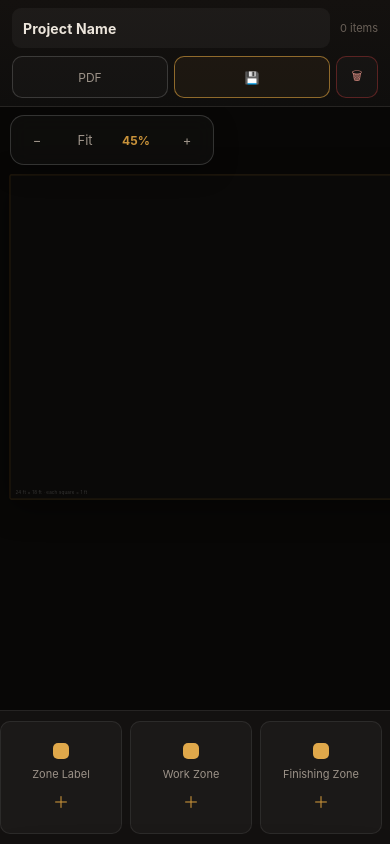
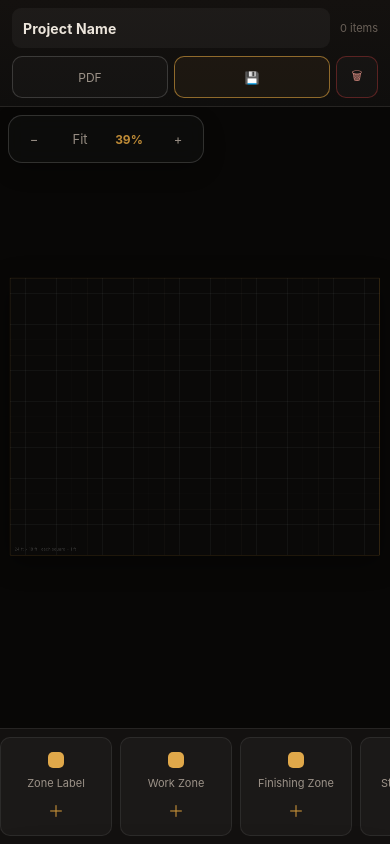
Before and after one commit to GalGoldman10/studio-disign, a plain HTML site: page mobile.html in a window 390 px wide. Drawn offline with Linux system fonts and the light colour scheme.

Commit message:
Update mobile.html

```diff
--- a/mobile.html
+++ b/mobile.html
@@ -55,7 +55,7 @@
 .pd{width:10px;height:10px;border-radius:3px;flex-shrink:0}
 .help-note{font-size:11px;line-height:1.45;color:var(--text3);padding:8px 6px 10px;border-bottom:1px solid var(--bd);margin-bottom:4px}
 
-#cw{position:relative;min-width:0;overflow:auto;background:#080706;-webkit-overflow-scrolling:touch;touch-action:pan-x pan-y;scrollbar-color:#28221b #080706}
+#cw{position:relative;min-width:0;overflow:auto;background:#080706;-webkit-overflow-scrolling:touch;touch-action:pan-x pan-y;scrollbar-color:#28221b #080706;contain:layout size}
 #cw::-webkit-scrollbar{width:8px;height:8px}
 #cw::-webkit-scrollbar-track{background:#080706}
 #cw::-webkit-scrollbar-thumb{background:#28221b;border-radius:4px}
@@ -63,9 +63,9 @@
 .zbtn{min-width:38px;height:34px;border-radius:9px;border:1px solid transparent;background:transparent;color:var(--text2);cursor:pointer;font-size:13px;-webkit-tap-highlight-color:transparent}
 .zbtn:hover{background:rgba(255,255,255,.06);border-color:var(--bd2);color:var(--text)}
 #zoom-label{font-size:12px;color:var(--gold);min-width:44px;text-align:center;font-weight:650}
-#canvas-shell{position:relative;margin:12px 12px 28px 12px;transform-origin:0 0}
+#canvas-shell{position:relative;margin:12px 12px 28px 12px;transform-origin:0 0;will-change:width,height,margin}
 #cv{
-  position:absolute;left:0;top:0;width:960px;height:720px;transform-origin:0 0;
+  position:absolute;left:0;top:0;width:960px;height:720px;transform-origin:0 0;will-change:transform;
   background-color:var(--canvas-bg);
   background-image:
     linear-gradient(rgba(255,255,255,0.055) 1px,transparent 1px),
@@ -128,10 +128,10 @@
   .topbar-left{flex:1 1 100%;order:1}.topbar-right{order:2;width:100%;justify-content:space-between}.tbtn{min-height:42px;flex:1}.icon-only{flex:0 0 46px;width:46px}
   .studio-sub{margin-left:auto}
   #body{display:flex;flex-direction:column;min-height:0}
-  #cw{flex:1;min-height:0;order:1}
-  #zoombar{top:8px;margin:8px;border-radius:14px}.zbtn{min-width:42px;height:38px}#zoom-label{min-width:48px}
-  #canvas-shell{margin:10px 10px 24px 10px}
-  #sb{order:2;width:100%;height:150px;border-right:0;border-top:1px solid var(--bd);display:flex;align-items:stretch;gap:8px;overflow-x:auto;overflow-y:hidden;padding:10px max(12px,env(safe-area-inset-right)) calc(10px + env(safe-area-inset-bottom)) max(12px,env(safe-area-inset-left));scroll-snap-type:x proximity}
+  #cw{flex:1;min-height:0;order:1;position:relative;overflow:auto}
+  #zoombar{position:absolute;top:8px;left:8px;margin:0;border-radius:14px;opacity:.96}.zbtn{min-width:40px;height:36px}#zoom-label{min-width:46px}
+  #canvas-shell{margin:0}
+  #sb{order:2;width:100%;height:clamp(104px,18dvh,136px);border-right:0;border-top:1px solid var(--bd);display:flex;align-items:stretch;gap:8px;overflow-x:auto;overflow-y:hidden;padding:8px max(10px,env(safe-area-inset-right)) calc(8px + env(safe-area-inset-bottom)) max(10px,env(safe-area-inset-left));scroll-snap-type:x proximity}
   .help-note{display:none}.cat-head{display:flex;align-items:center;justify-content:center;min-width:86px;height:100%;padding:8px 10px;margin:0;border:1px solid var(--bd);border-radius:12px;background:rgba(255,255,255,.025);font-size:10px;writing-mode:vertical-rl;text-orientation:mixed;color:var(--gold)}
   .pi{min-width:142px;max-width:150px;height:100%;min-height:0;margin:0;flex-direction:column;justify-content:center;text-align:center;padding:10px;scroll-snap-align:start;font-size:12px;background:rgba(255,255,255,.035);border-color:var(--bd);gap:8px}
   .pi .tap-add{margin-left:0;font-size:18px;opacity:1}.pd{width:16px;height:16px;border-radius:5px}
@@ -143,7 +143,7 @@
 
 @media (max-width:520px){
   .studio-icon{display:none}.studio-sub{font-size:11px}.topbar-right{gap:6px}.tbtn{font-size:12px;padding:8px 8px}.tbtn span.label{display:none}.icon-only{flex:0 0 42px;width:42px}
-  #sb{height:134px}.cat-head{min-width:58px}.pi{min-width:122px;max-width:130px;font-size:11px}.pi .tap-add{font-size:16px}
+  #sb{height:clamp(92px,16dvh,116px)}.cat-head{min-width:48px}.pi{min-width:112px;max-width:120px;font-size:11px;padding:8px}.pi .tap-add{font-size:16px}
   #pp{height:62dvh}.project-name{font-size:14px}
 }
 
@@ -247,33 +247,77 @@
 async function writeStore(key,value){if(storeAvailable())return await window.storage.set(key,value);localStorage.setItem(key,value);}
 function clamp(n,min,max){return Math.max(min,Math.min(n,max));}
 function isTouchLayout(){return window.matchMedia('(max-width: 980px), (pointer: coarse)').matches;}
-function applyZoom(){
-  zoom=clamp(Math.round(zoom*100)/100,.45,1.4);
+let fitMode=true;
+function canvasViewport(){
+  const edge=isTouchLayout()?10:24;
+  return {
+    edge,
+    w:Math.max(1,cw.clientWidth-edge*2),
+    h:Math.max(1,cw.clientHeight-edge*2)
+  };
+}
+function updateCanvasMargins(){
+  const v=canvasViewport();
+  const sw=CW*zoom, sh=CH*zoom;
+  if(isTouchLayout()){
+    const left=Math.max(v.edge,Math.floor((cw.clientWidth-sw)/2));
+    const top=Math.max(v.edge,Math.floor((cw.clientHeight-sh)/2));
+    const right=Math.max(v.edge,Math.floor((cw.clientWidth-sw-left)));
+    const bottom=Math.max(v.edge,Math.floor((cw.clientHeight-sh-top)));
+    shell.style.margin=`${top}px ${right}px ${bottom}px ${left}px`;
+  }else{
+    shell.style.margin='12px 12px 28px 12px';
+  }
+}
+function applyZoom(center=true){
+  zoom=clamp(Math.round(zoom*1000)/1000,.1,1.6);
   cv.style.transform=`scale(${zoom})`;
   shell.style.width=(CW*zoom)+'px';
   shell.style.height=(CH*zoom)+'px';
+  updateCanvasMargins();
   document.getElementById('zoom-label').textContent=Math.round(zoom*100)+'%';
+  if(center&&isTouchLayout()){
+    requestAnimationFrame(()=>{
+      const maxX=Math.max(0,cw.scrollWidth-cw.clientWidth);
+      const maxY=Math.max(0,cw.scrollHeight-cw.clientHeight);
+      cw.scrollTo({left:maxX/2,top:maxY/2,behavior:'auto'});
+    });
+  }
 }
-function setZoom(v){zoom=v;applyZoom();}
+function setZoom(v){fitMode=false;zoom=v;applyZoom(true);}
 function fitZoom(){
-  const pad=24;
-  const zw=(cw.clientWidth-pad)/CW;
-  const zh=(cw.clientHeight-72)/CH;
-  zoom=clamp(Math.min(1,zw,zh),.45,1);
-  applyZoom();
+  fitMode=true;
+  const v=canvasViewport();
+  zoom=clamp(Math.min(v.w/CW,v.h/CH),.1,isTouchLayout()?1.15:1);
+  applyZoom(true);
 }
-function initZoom(){if(isTouchLayout())fitZoom();else setZoom(1);}
+function refitCanvas(){
+  if(isTouchLayout()||fitMode)fitZoom();
+  else applyZoom(false);
+}
+function initZoom(){fitZoom();}
 function updateDimensionLabel(){dl.textContent='24 ft × 18 ft · each square = 1 ft';}
 function localPoint(e){const r=cv.getBoundingClientRect();return {x:(e.clientX-r.left)/zoom,y:(e.clientY-r.top)/zoom};}
 function centerPlacement(w,h){
-  const x=sg((cw.scrollLeft+cw.clientWidth/2-shell.offsetLeft)/zoom-w/2,0,CW-w);
-  const y=sg((cw.scrollTop+cw.clientHeight/2-shell.offsetTop)/zoom-h/2,0,CH-h);
+  const cr=cw.getBoundingClientRect();
+  const sr=shell.getBoundingClientRect();
+  const viewCenterX=(cr.left+cr.right)/2;
+  const viewCenterY=(cr.top+cr.bottom)/2;
+  const x=sg((viewCenterX-sr.left)/zoom-w/2,0,CW-w);
+  const y=sg((viewCenterY-sr.top)/zoom-h/2,0,CH-h);
   return {x,y};
 }
 
 if(projectInput){projectInput.addEventListener('input',autoSave);projectInput.addEventListener('keydown',e=>{if(e.key==='Enter')projectInput.blur();});}
-window.addEventListener('resize',()=>{clearTimeout(window.__fitTimer);window.__fitTimer=setTimeout(()=>{if(isTouchLayout())fitZoom();else applyZoom();},120);});
-updateDimensionLabel();applyZoom();
+function scheduleRefit(delay=80){
+  clearTimeout(window.__fitTimer);
+  window.__fitTimer=setTimeout(refitCanvas,delay);
+}
+window.addEventListener('resize',()=>scheduleRefit(80));
+if(window.visualViewport){window.visualViewport.addEventListener('resize',()=>scheduleRefit(80));}
+window.addEventListener('orientationchange',()=>scheduleRefit(260));
+if('ResizeObserver' in window){new ResizeObserver(()=>scheduleRefit(40)).observe(cw);}
+updateDimensionLabel();applyZoom(false);
 
 sb.innerHTML='<div class="help-note">Desktop: drag equipment onto the plan.<br>iPad/phone: tap an item to add it, then drag it with your finger.</div>';
 CATS.forEach(cat=>{
```
